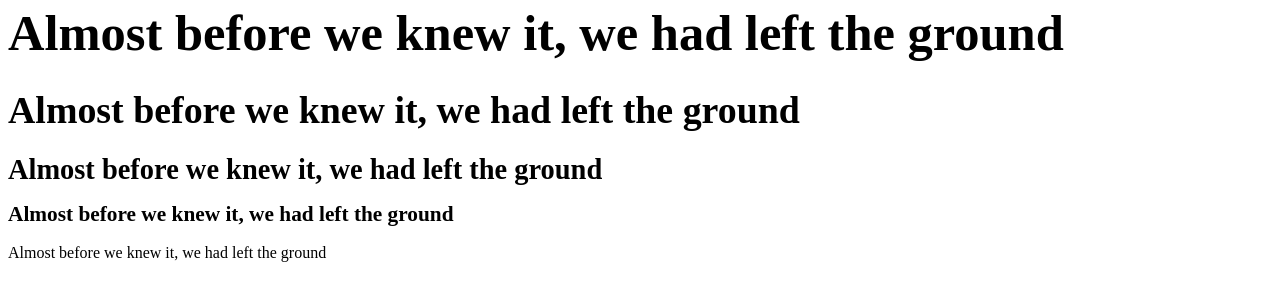
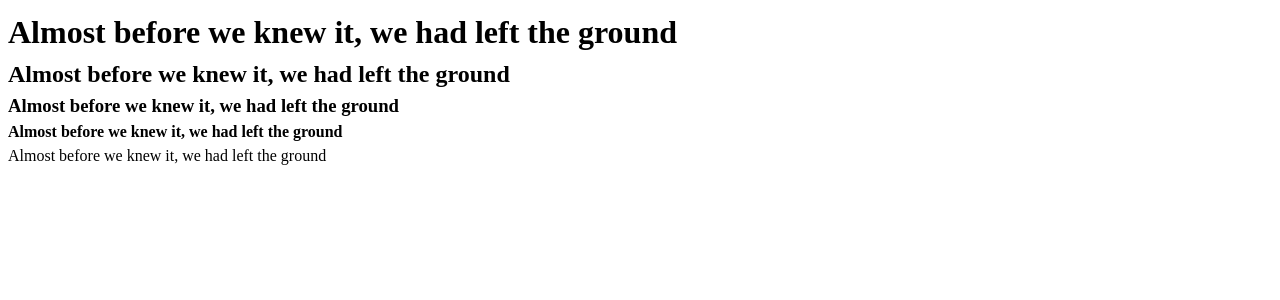
Before and after one commit to elisabeth-leonhardt/modern-css-training, a website built with Parcel: page fluid-typography/index.html in a window 1280 px wide. Built offline with nearby package versions, Linux system fonts and the light colour scheme.

Commit message:
adding sass exercise to first class

```diff
--- a/fluid-typography/styles.scss
+++ b/fluid-typography/styles.scss
@@ -1,17 +1,9 @@
-// 1. some resets
-// :root {
-//     // description
-//     --type-ratio: 1.333;
-// }
-
-
 body {
     line-height: 1.5;
 }
 
 body * {
     margin: 0;
-    padding: 0;
 }
 
 p, li, h1, h2, h3, h4 {
@@ -40,25 +32,7 @@ $type-levels: 4, 3, 2, 1;
 $level-size: $type-base-size;
 
 @each $level in $type-levels {
-    $level-size: $level-size * $type-size-ratio;
-    h#{$level} {
-        font-size: $level-size;
-        line-height: calc(2px + 2ex + 2px); /*1ex = hight of a lowercase letter like x*/
-        margin-bottom: 0.65em;
-        // Fluid typography stuff starts here
+    // 1. 💻 write ratio-based styles for h1 - h4
+    // 2. 💻 write fluid typography styles for h1 - h4
 
-        // fluid is not needed for values below and equal to 1.2
-        //remove the unit
-        $level-unitless: $level-size / ($level-size * 0 + 1);
-        $fluid-reduction: if($level-size > 4, 0.5, 0.33);
-        $fluid-min: $level-unitless - ($fluid-reduction * $level-unitless);
-        $fluid-min: if($fluid-min > 1, $fluid-min, 1);
-        $fluid-scaler: ($level-unitless - $fluid-min) + 4vw;
-
-        font-size: clamp(
-                #{$fluid-min}rem,
-                #{$fluid-scaler} + 1rem,
-                #{$level-size}
-              );
-    }
 }
```
Also changed, not shown: fluid-typography/index.html (+1 -0 lines), 1 other file.
